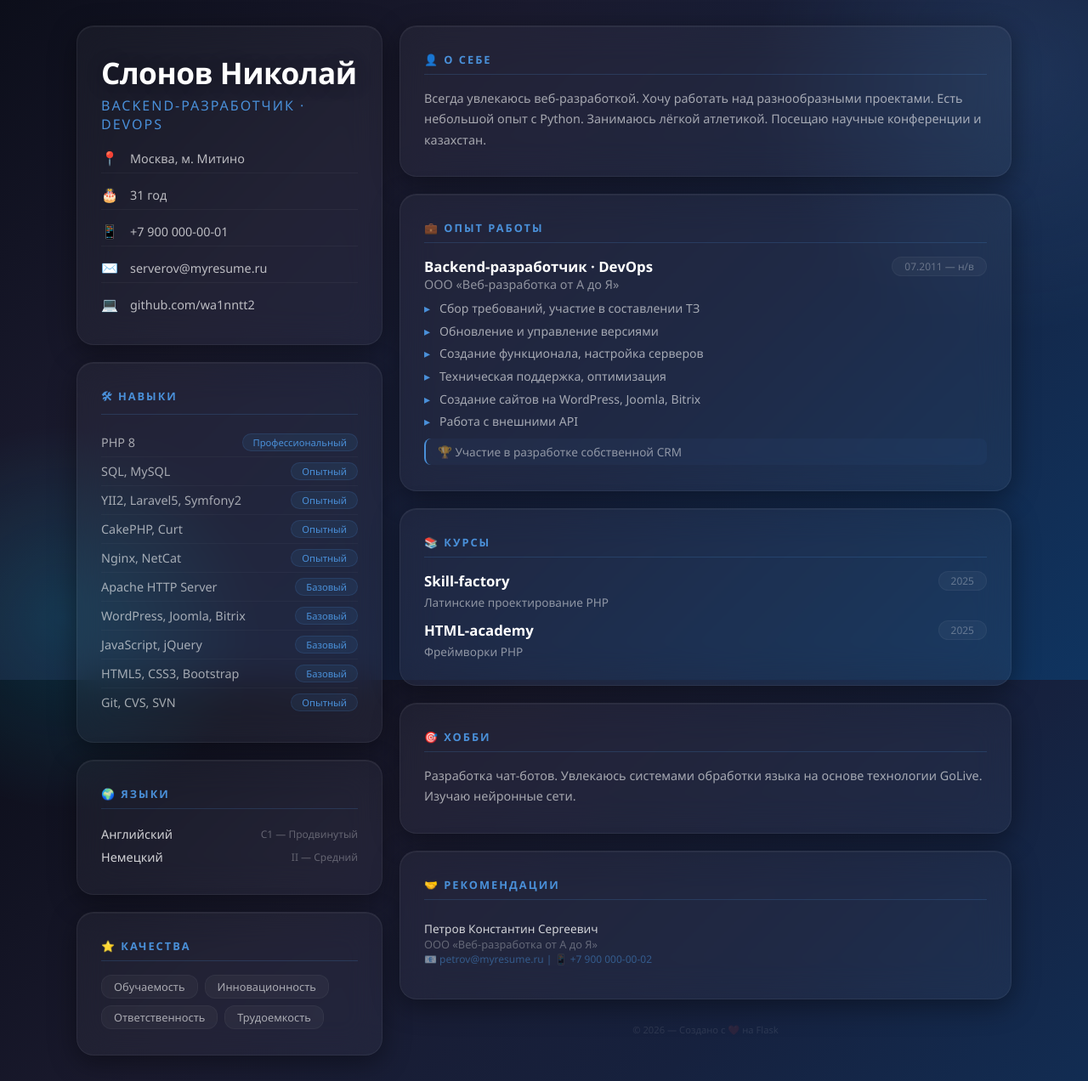
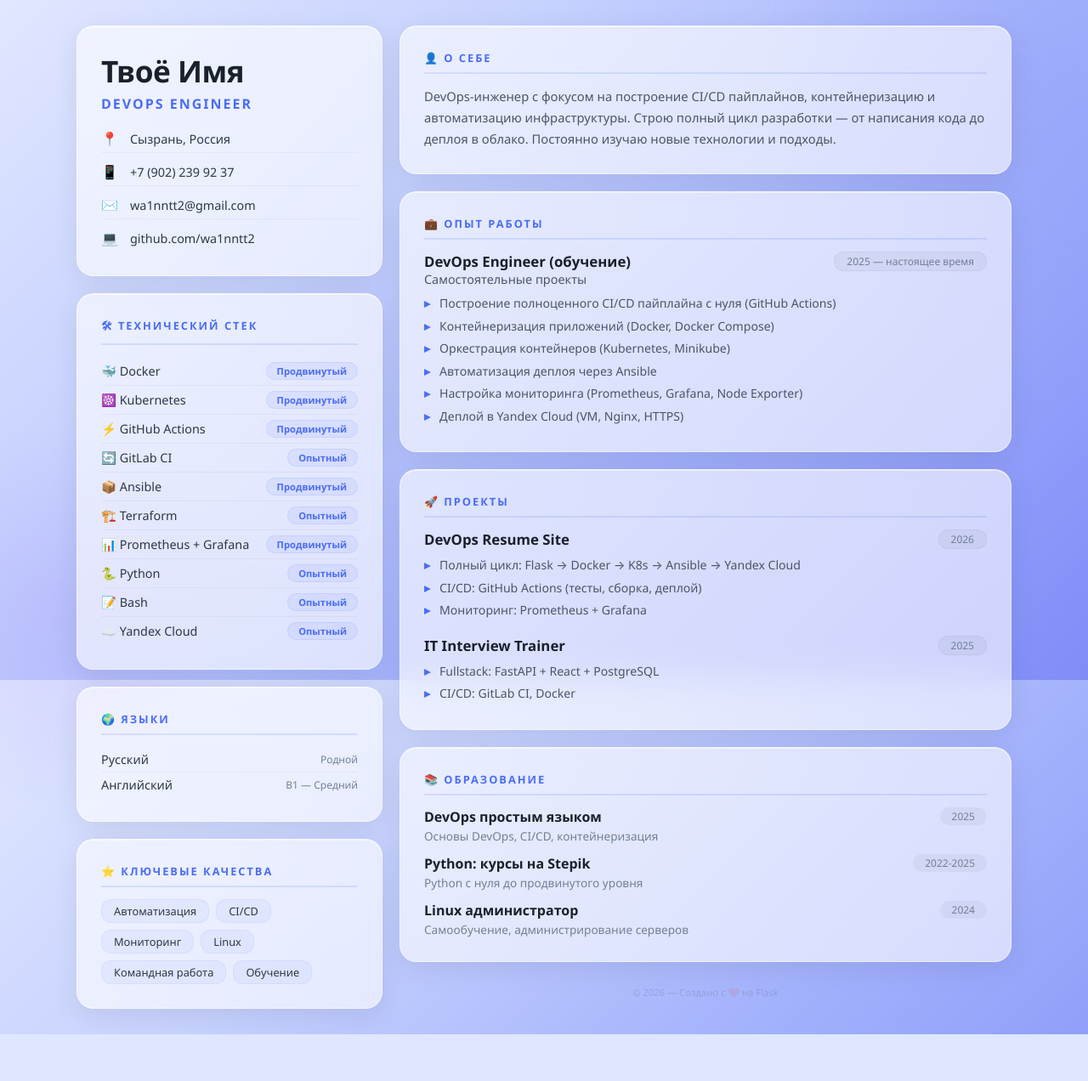
Before and after one commit to wa1nntt2/devops-resume, a Flask app: page / in a window 1280 px wide. Shown: the whole page at 85% size. After the commit the page ends 1217 px from the top, so only its background shows below. Run offline with Flask 3, Linux system fonts and the light colour scheme.

Commit message:
new style

```diff
--- a/static/style.css
+++ b/static/style.css
@@ -7,7 +7,7 @@
 body {
     font-family: 'Segoe UI', -apple-system, BlinkMacSystemFont, 'Helvetica Neue', sans-serif;
     min-height: 100vh;
-    background: linear-gradient(135deg, #0c0e1a 0%, #1a1a2e 30%, #16213e 60%, #0f3460 100%);
+    background: linear-gradient(135deg, #e0e7ff 0%, #c7d2fe 30%, #a5b4fc 60%, #818cf8 100%);
     background-attachment: fixed;
     display: flex;
     align-items: center;
@@ -22,7 +22,7 @@ body::after {
     content: '';
     position: fixed;
     border-radius: 50%;
-    opacity: 0.15;
+    opacity: 0.2;
     z-index: 0;
     animation: float 25s ease-in-out infinite;
 }
@@ -30,7 +30,7 @@ body::after {
 body::before {
     width: 600px;
     height: 600px;
-    background: radial-gradient(circle, #4A90D9, transparent 70%);
+    background: radial-gradient(circle, #818cf8, transparent 70%);
     top: -200px;
     right: -200px;
     animation-delay: -5s;
@@ -39,7 +39,7 @@ body::before {
 body::after {
     width: 500px;
     height: 500px;
-    background: radial-gradient(circle, #00D4FF, transparent 70%);
+    background: radial-gradient(circle, #a78bfa, transparent 70%);
     bottom: -150px;
     left: -150px;
     animation-delay: -12s;
@@ -61,26 +61,26 @@ body::after {
     gap: 20px;
 }
 
-/* Glassmorphism карточки */
+/* Glassmorphism карточки - светлые */
 .glass-card {
-    background: rgba(255, 255, 255, 0.04);
+    background: rgba(255, 255, 255, 0.6);
     backdrop-filter: blur(20px);
     -webkit-backdrop-filter: blur(20px);
-    border: 1px solid rgba(255, 255, 255, 0.06);
+    border: 1px solid rgba(255, 255, 255, 0.5);
     border-radius: 20px;
-    padding: 30px 28px;
+    padding: 28px 28px;
     box-shadow:
-        0 8px 32px rgba(0, 0, 0, 0.4),
-        inset 0 1px 0 rgba(255, 255, 255, 0.05);
+        0 8px 32px rgba(0, 0, 0, 0.08),
+        inset 0 1px 0 rgba(255, 255, 255, 0.6);
     transition: transform 0.3s ease, box-shadow 0.3s ease;
     margin-bottom: 0;
 }
 
 .glass-card:hover {
-    transform: translateY(-2px);
+    transform: translateY(-3px);
     box-shadow:
-        0 12px 48px rgba(0, 0, 0, 0.5),
-        inset 0 1px 0 rgba(255, 255, 255, 0.08);
+        0 12px 48px rgba(0, 0, 0, 0.12),
+        inset 0 1px 0 rgba(255, 255, 255, 0.8);
 }
 
 /* Левая колонка */
@@ -106,36 +106,35 @@ body::after {
 .header h1 {
     font-size: 2.2rem;
     font-weight: 700;
-    color: #ffffff;
+    color: #1a202c;
     letter-spacing: -0.5px;
     margin-bottom: 4px;
-    text-shadow: 0 2px 20px rgba(0, 0, 0, 0.3);
 }
 
 .header .subtitle {
     font-size: 1rem;
-    color: #4A90D9;
-    font-weight: 500;
+    color: #4A6CF7;
+    font-weight: 600;
     letter-spacing: 2px;
     text-transform: uppercase;
-    margin-bottom: 12px;
+    margin-bottom: 14px;
 }
 
-/* Контакты в левой колонке */
+/* Контакты */
 .contacts {
     display: flex;
     flex-direction: column;
-    gap: 8px;
-    font-size: 0.9rem;
-    color: rgba(255, 255, 255, 0.7);
+    gap: 6px;
 }
 
 .contacts .contact-item {
     display: flex;
     align-items: center;
     gap: 10px;
-    padding: 6px 0;
-    border-bottom: 1px solid rgba(255, 255, 255, 0.04);
+    padding: 5px 0;
+    border-bottom: 1px solid rgba(0, 0, 0, 0.04);
+    font-size: 0.9rem;
+    color: #2d3748;
 }
 
 .contacts .contact-item:last-child {
@@ -144,27 +143,23 @@ body::after {
 
 .contacts .contact-item .icon {
     width: 24px;
-    color: #4A90D9;
+    color: #4A6CF7;
     font-size: 1rem;
 }
 
 /* Разделы */
-.section {
-    margin-bottom: 0;
+.section-title {
+    font-size: 0.8rem;
+    font-weight: 700;
+    color: #4A6CF7;
+    text-transform: uppercase;
+    letter-spacing: 2px;
+    margin-bottom: 14px;
+    padding-bottom: 8px;
+    border-bottom: 2px solid rgba(74, 108, 247, 0.15);
 }
 
-.section-title {
-    font-size: 0.8rem;
-    font-weight: 600;
-    color: #4A90D9;
-    text-transform: uppercase;
-    letter-spacing: 2px;
-    margin-bottom: 16px;
-    padding-bottom: 8px;
-    border-bottom: 1px solid rgba(74, 144, 217, 0.2);
-}
-
-/* Список навыков */
+/* Навыки */
 .skills-list {
     list-style: none;
     padding: 0;
@@ -175,9 +170,8 @@ body::after {
     justify-content: space-between;
     align-items: center;
     padding: 6px 0;
-    border-bottom: 1px solid rgba(255, 255, 255, 0.03);
+    border-bottom: 1px solid rgba(0, 0, 0, 0.04);
     font-size: 0.9rem;
-    color: rgba(255, 255, 255, 0.8);
 }
 
 .skills-list li:last-child {
@@ -185,31 +179,55 @@ body::after {
 }
 
 .skill-name {
-    color: rgba(255, 255, 255, 0.6);
+    color: #2d3748;
+    font-weight: 500;
 }
 
 .skill-level {
     font-size: 0.7rem;
-    color: #4A90D9;
-    background: rgba(74, 144, 217, 0.1);
+    color: #4A6CF7;
+    background: rgba(74, 108, 247, 0.08);
     padding: 2px 12px;
     border-radius: 12px;
-    border: 1px solid rgba(74, 144, 217, 0.15);
+    border: 1px solid rgba(74, 108, 247, 0.1);
+    font-weight: 600;
 }
 
-.skill-tags {
+/* Языки */
+.language-item {
+    display: flex;
+    justify-content: space-between;
+    align-items: center;
+    padding: 5px 0;
+    font-size: 0.9rem;
+    color: #2d3748;
+    border-bottom: 1px solid rgba(0, 0, 0, 0.04);
+}
+
+.language-item:last-child {
+    border-bottom: none;
+}
+
+.language-item .lang-level {
+    font-size: 0.75rem;
+    color: #718096;
+}
+
+/* Качества */
+.qualities {
     display: flex;
     flex-wrap: wrap;
-    gap: 6px;
+    gap: 8px;
 }
 
-.skill-tag {
+.quality-tag {
     font-size: 0.8rem;
-    color: rgba(255, 255, 255, 0.7);
-    background: rgba(255, 255, 255, 0.04);
-    padding: 3px 12px;
+    color: #2d3748;
+    background: rgba(74, 108, 247, 0.06);
+    padding: 4px 14px;
     border-radius: 12px;
-    border: 1px solid rgba(255, 255, 255, 0.04);
+    border: 1px solid rgba(74, 108, 247, 0.08);
+    font-weight: 500;
 }
 
 /* Опыт работы */
@@ -233,21 +251,22 @@ body::after {
 .experience-header h3 {
     font-size: 1.05rem;
     font-weight: 600;
-    color: #ffffff;
+    color: #1a202c;
 }
 
 .experience-header .company {
     font-size: 0.9rem;
-    color: rgba(255, 255, 255, 0.5);
+    color: #4a5568;
+    font-weight: 500;
 }
 
 .experience-header .date {
     font-size: 0.75rem;
-    color: rgba(255, 255, 255, 0.3);
-    background: rgba(255, 255, 255, 0.04);
+    color: #718096;
+    background: rgba(0, 0, 0, 0.04);
     padding: 2px 14px;
     border-radius: 12px;
-    border: 1px solid rgba(255, 255, 255, 0.04);
+    border: 1px solid rgba(0, 0, 0, 0.04);
     white-space: nowrap;
 }
 
@@ -259,7 +278,7 @@ body::after {
 
 .experience-item ul li {
     font-size: 0.88rem;
-    color: rgba(255, 255, 255, 0.6);
+    color: #4a5568;
     padding: 2px 0 2px 18px;
     position: relative;
     line-height: 1.6;
@@ -269,70 +288,40 @@ body::after {
     content: '▸';
     position: absolute;
     left: 0;
-    color: #4A90D9;
+    color: #4A6CF7;
+    font-weight: bold;
 }
 
 .achievement {
     margin-top: 6px;
     font-size: 0.85rem;
-    color: rgba(255, 255, 255, 0.5);
+    color: #2d3748;
     padding: 6px 14px;
-    background: rgba(74, 144, 217, 0.05);
+    background: rgba(74, 108, 247, 0.06);
     border-radius: 8px;
-    border-left: 2px solid #4A90D9;
-}
-
-/* Языки */
-.language-item {
-    display: flex;
-    justify-content: space-between;
-    align-items: center;
-    padding: 4px 0;
-    font-size: 0.9rem;
-    color: rgba(255, 255, 255, 0.8);
-}
-
-.language-item .lang-level {
-    font-size: 0.75rem;
-    color: rgba(255, 255, 255, 0.3);
-}
-
-/* Качества */
-.qualities {
-    display: flex;
-    flex-wrap: wrap;
-    gap: 8px;
-}
-
-.quality-tag {
-    font-size: 0.8rem;
-    color: rgba(255, 255, 255, 0.6);
-    background: rgba(255, 255, 255, 0.04);
-    padding: 4px 14px;
-    border-radius: 12px;
-    border: 1px solid rgba(255, 255, 255, 0.04);
+    border-left: 3px solid #4A6CF7;
 }
 
 /* О себе */
 .about-text {
-    font-size: 0.9rem;
-    color: rgba(255, 255, 255, 0.6);
+    font-size: 0.92rem;
+    color: #4a5568;
     line-height: 1.7;
 }
 
 /* Хобби */
 .hobby-text {
-    font-size: 0.9rem;
-    color: rgba(255, 255, 255, 0.6);
+    font-size: 0.92rem;
+    color: #4a5568;
     line-height: 1.7;
 }
 
 /* Рекомендации */
 .recommendation-item {
     font-size: 0.85rem;
-    color: rgba(255, 255, 255, 0.6);
+    color: #4a5568;
     padding: 8px 0;
-    border-bottom: 1px solid rgba(255, 255, 255, 0.03);
+    border-bottom: 1px solid rgba(0, 0, 0, 0.04);
 }
 
 .recommendation-item:last-child {
@@ -340,25 +329,63 @@ body::after {
 }
 
 .recommendation-item .rec-name {
-    color: rgba(255, 255, 255, 0.8);
-    font-weight: 500;
+    color: #1a202c;
+    font-weight: 600;
 }
 
 .recommendation-item .rec-company {
     font-size: 0.8rem;
-    color: rgba(255, 255, 255, 0.3);
+    color: #718096;
 }
 
 .recommendation-item .rec-contact {
     font-size: 0.75rem;
-    color: rgba(74, 144, 217, 0.5);
+    color: #4A6CF7;
+    opacity: 0.7;
+}
+
+/* Курсы */
+.course-item {
+    margin-bottom: 12px;
+}
+
+.course-item:last-child {
+    margin-bottom: 0;
+}
+
+.course-item .course-header {
+    display: flex;
+    justify-content: space-between;
+    align-items: center;
+    flex-wrap: wrap;
+    gap: 8px;
+}
+
+.course-item .course-header h3 {
+    font-size: 1rem;
+    font-weight: 600;
+    color: #1a202c;
+}
+
+.course-item .course-header .date {
+    font-size: 0.75rem;
+    color: #718096;
+    background: rgba(0, 0, 0, 0.04);
+    padding: 2px 14px;
+    border-radius: 12px;
+}
+
+.course-item .course-desc {
+    font-size: 0.85rem;
+    color: #718096;
+    margin-top: 2px;
 }
 
 /* Footer */
 .footer {
     text-align: center;
     padding-top: 0;
-    color: rgba(255, 255, 255, 0.15);
+    color: rgba(0, 0, 0, 0.15);
     font-size: 0.7rem;
     letter-spacing: 1px;
 }
@@ -397,4 +424,10 @@ body::after {
     .experience-header .date {
         align-self: flex-start;
     }
+
+    .skills-list li {
+        flex-direction: column;
+        align-items: flex-start;
+        gap: 2px;
+    }
 }
--- a/templates/index.html
+++ b/templates/index.html
@@ -3,7 +3,7 @@
 <head>
     <meta charset="UTF-8">
     <meta name="viewport" content="width=device-width, initial-scale=1.0">
-    <title>Николай Слонов | Backend-разработчик · DevOps</title>
+    <title>DevOps Engineer | Резюме</title>
     <link rel="stylesheet" href="{{ url_for('static', filename='style.css') }}">
     <link rel="preconnect" href="https://fonts.googleapis.com">
     <link href="https://fonts.googleapis.com/css2?family=Inter:wght@300;400;500;600;700&display=swap" rel="stylesheet">
@@ -15,24 +15,20 @@
             <!-- Профиль -->
             <div class="glass-card">
                 <header class="header">
-                    <h1>Слонов Николай</h1>
-                    <p class="subtitle">Backend-разработчик · DevOps</p>
+                    <h1>Твоё Имя</h1>
+                    <p class="subtitle">DevOps Engineer</p>
                     <div class="contacts">
                         <div class="contact-item">
                             <span class="icon">📍</span>
-                            <span>Москва, м. Митино</span>
-                        </div>
-                        <div class="contact-item">
-                            <span class="icon">🎂</span>
-                            <span>31 год</span>
+                            <span>Сызрань, Россия</span>
                         </div>
                         <div class="contact-item">
                             <span class="icon">📱</span>
-                            <span>+7 900 000-00-01</span>
+                            <span>+7 (902) 239 92 37</span>
                         </div>
                         <div class="contact-item">
                             <span class="icon">✉️</span>
-                            <span>serverov@myresume.ru</span>
+                            <span>wa1nntt2@gmail.com</span>
                         </div>
                         <div class="contact-item">
                             <span class="icon">💻</span>
@@ -44,46 +40,46 @@
 
             <!-- Навыки -->
             <div class="glass-card">
-                <h2 class="section-title">🛠 Навыки</h2>
+                <h2 class="section-title">🛠 Технический стек</h2>
                 <ul class="skills-list">
                     <li>
-                        <span class="skill-name">PHP 8</span>
-                        <span class="skill-level">Профессиональный</span>
+                        <span class="skill-name">🐳 Docker</span>
+                        <span class="skill-level">Продвинутый</span>
                     </li>
                     <li>
-                        <span class="skill-name">SQL, MySQL</span>
+                        <span class="skill-name">☸️ Kubernetes</span>
+                        <span class="skill-level">Продвинутый</span>
+                    </li>
+                    <li>
+                        <span class="skill-name">⚡ GitHub Actions</span>
+                        <span class="skill-level">Продвинутый</span>
+                    </li>
+                    <li>
+                        <span class="skill-name">🔄 GitLab CI</span>
                         <span class="skill-level">Опытный</span>
                     </li>
                     <li>
-                        <span class="skill-name">YII2, Laravel5, Symfony2</span>
+                        <span class="skill-name">📦 Ansible</span>
+                        <span class="skill-level">Продвинутый</span>
+                    </li>
+                    <li>
+                        <span class="skill-name">🏗️ Terraform</span>
                         <span class="skill-level">Опытный</span>
                     </li>
                     <li>
-                        <span class="skill-name">CakePHP, Curt</span>
+                        <span class="skill-name">📊 Prometheus + Grafana</span>
+                        <span class="skill-level">Продвинутый</span>
+                    </li>
+                    <li>
+                        <span class="skill-name">🐍 Python</span>
                         <span class="skill-level">Опытный</span>
                     </li>
                     <li>
-                        <span class="skill-name">Nginx, NetCat</span>
+                        <span class="skill-name">📝 Bash</span>
                         <span class="skill-level">Опытный</span>
                     </li>
                     <li>
-                        <span class="skill-name">Apache HTTP Server</span>
-                        <span class="skill-level">Базовый</span>
-                    </li>
-                    <li>
-                        <span class="skill-name">WordPress, Joomla, Bitrix</span>
-                        <span class="skill-level">Базовый</span>
-                    </li>
-                    <li>
-                        <span class="skill-name">JavaScript, jQuery</span>
-                        <span class="skill-level">Базовый</span>
-                    </li>
-                    <li>
-                        <span class="skill-name">HTML5, CSS3, Bootstrap</span>
-                        <span class="skill-level">Базовый</span>
-                    </li>
-                    <li>
-                        <span class="skill-name">Git, CVS, SVN</span>
+                        <span class="skill-name">☁️ Yandex Cloud</span>
                         <span class="skill-level">Опытный</span>
                     </li>
                 </ul>
@@ -93,23 +89,25 @@
             <div class="glass-card">
                 <h2 class="section-title">🌍 Языки</h2>
                 <div class="language-item">
-                    <span>Английский</span>
-                    <span class="lang-level">C1 — Продвинутый</span>
+                    <span>Русский</span>
+                    <span class="lang-level">Родной</span>
                 </div>
                 <div class="language-item">
-                    <span>Немецкий</span>
-                    <span class="lang-level">II — Средний</span>
+                    <span>Английский</span>
+                    <span class="lang-level">B1 — Средний</span>
                 </div>
             </div>
 
             <!-- Качества -->
             <div class="glass-card">
-                <h2 class="section-title">⭐ Качества</h2>
+                <h2 class="section-title">⭐ Ключевые качества</h2>
                 <div class="qualities">
-                    <span class="quality-tag">Обучаемость</span>
-                    <span class="quality-tag">Инновационность</span>
-                    <span class="quality-tag">Ответственность</span>
-                    <span class="quality-tag">Трудоемкость</span>
+                    <span class="quality-tag">Автоматизация</span>
+                    <span class="quality-tag">CI/CD</span>
+                    <span class="quality-tag">Мониторинг</span>
+                    <span class="quality-tag">Linux</span>
+                    <span class="quality-tag">Командная работа</span>
+                    <span class="quality-tag">Обучение</span>
                 </div>
             </div>
         </div>
@@ -120,9 +118,10 @@
             <div class="glass-card">
                 <h2 class="section-title">👤 О себе</h2>
                 <p class="about-text">
-                    Всегда увлекаюсь веб-разработкой. Хочу работать над разнообразными проектами.
-                    Есть небольшой опыт с Python. Занимаюсь лёгкой атлетикой. Посещаю научные
-                    конференции и казахстан.
+                    DevOps-инженер с фокусом на построение CI/CD пайплайнов,
+                    контейнеризацию и автоматизацию инфраструктуры.
+                    Строю полный цикл разработки — от написания кода до деплоя в облако.
+                    Постоянно изучаю новые технологии и подходы.
                 </p>
             </div>
 
@@ -132,65 +131,76 @@
                 <div class="experience-item">
                     <div class="experience-header">
                         <div>
-                            <h3>Backend-разработчик · DevOps</h3>
-                            <div class="company">ООО «Веб-разработка от А до Я»</div>
+                            <h3>DevOps Engineer (обучение)</h3>
+                            <div class="company">Самостоятельные проекты</div>
                         </div>
-                        <span class="date">07.2011 — н/в</span>
+                        <span class="date">2025 — настоящее время</span>
                     </div>
                     <ul>
-                        <li>Сбор требований, участие в составлении ТЗ</li>
-                        <li>Обновление и управление версиями</li>
-                        <li>Создание функционала, настройка серверов</li>
-                        <li>Техническая поддержка, оптимизация</li>
-                        <li>Создание сайтов на WordPress, Joomla, Bitrix</li>
-                        <li>Работа с внешними API</li>
+                        <li>Построение полноценного CI/CD пайплайна с нуля (GitHub Actions)</li>
+                        <li>Контейнеризация приложений (Docker, Docker Compose)</li>
+                        <li>Оркестрация контейнеров (Kubernetes, Minikube)</li>
+                        <li>Автоматизация деплоя через Ansible</li>
+                        <li>Настройка мониторинга (Prometheus, Grafana, Node Exporter)</li>
+                        <li>Деплой в Yandex Cloud (VM, Nginx, HTTPS)</li>
                     </ul>
-                    <div class="achievement">
-                        🏆 Участие в разработке собственной CRM
-                    </div>
                 </div>
             </div>
 
-            <!-- Проекты / Курсы -->
+            <!-- Проекты -->
             <div class="glass-card">
-                <h2 class="section-title">📚 Курсы</h2>
+                <h2 class="section-title">🚀 Проекты</h2>
+                <div class="experience-item" style="margin-bottom: 16px;">
+                    <div class="experience-header">
+                        <h3>DevOps Resume Site</h3>
+                        <span class="date">2026</span>
+                    </div>
+                    <ul>
+                        <li>Полный цикл: Flask → Docker → K8s → Ansible → Yandex Cloud</li>
+                        <li>CI/CD: GitHub Actions (тесты, сборка, деплой)</li>
+                        <li>Мониторинг: Prometheus + Grafana</li>
+                    </ul>
+                </div>
                 <div class="experience-item" style="margin-bottom: 0;">
                     <div class="experience-header">
-                        <h3>Skill-factory</h3>
+                        <h3>IT Interview Trainer</h3>
                         <span class="date">2025</span>
                     </div>
-                    <p style="color: rgba(255,255,255,0.5); font-size: 0.85rem;">Латинские проектирование PHP</p>
-                </div>
-                <div class="experience-item" style="margin-bottom: 0; margin-top: 12px;">
-                    <div class="experience-header">
-                        <h3>HTML-academy</h3>
-                        <span class="date">2025</span>
-                    </div>
-                    <p style="color: rgba(255,255,255,0.5); font-size: 0.85rem;">Фреймворки PHP</p>
+                    <ul>
+                        <li>Fullstack: FastAPI + React + PostgreSQL</li>
+                        <li>CI/CD: GitLab CI, Docker</li>
+                    </ul>
                 </div>
             </div>
 
-            <!-- Хобби -->
+            <!-- Образование -->
             <div class="glass-card">
-                <h2 class="section-title">🎯 Хобби</h2>
-                <p class="hobby-text">
-                    Разработка чат-ботов. Увлекаюсь системами обработки языка на основе технологии GoLive.
-                    Изучаю нейронные сети.
-                </p>
-            </div>
-
-            <!-- Рекомендации -->
-            <div class="glass-card">
-                <h2 class="section-title">🤝 Рекомендации</h2>
-                <div class="recommendation-item">
-                    <div class="rec-name">Петров Константин Сергеевич</div>
-                    <div class="rec-company">ООО «Веб-разработка от А до Я»</div>
-                    <div class="rec-contact">📧 petrov@myresume.ru | 📱 +7 900 000-00-02</div>
+                <h2 class="section-title">📚 Образование</h2>
+                <div class="course-item">
+                    <div class="course-header">
+                        <h3>DevOps простым языком</h3>
+                        <span class="date">2025</span>
+                    </div>
+                    <div class="course-desc">Основы DevOps, CI/CD, контейнеризация</div>
+                </div>
+                <div class="course-item" style="margin-top: 12px;">
+                    <div class="course-header">
+                        <h3>Python: курсы на Stepik</h3>
+                        <span class="date">2022-2025</span>
+                    </div>
+                    <div class="course-desc">Python с нуля до продвинутого уровня</div>
+                </div>
+                <div class="course-item" style="margin-top: 12px;">
+                    <div class="course-header">
+                        <h3>Linux администратор</h3>
+                        <span class="date">2024</span>
+                    </div>
+                    <div class="course-desc">Самообучение, администрирование серверов</div>
                 </div>
             </div>
 
             <!-- Footer -->
-            <div style="text-align: center; color: rgba(255,255,255,0.1); font-size: 0.7rem; padding: 8px 0;">
+            <div style="text-align: center; color: rgba(0,0,0,0.12); font-size: 0.7rem; padding: 8px 0;">
                 © 2026 — Создано с ❤️ на Flask
             </div>
         </div>
```
